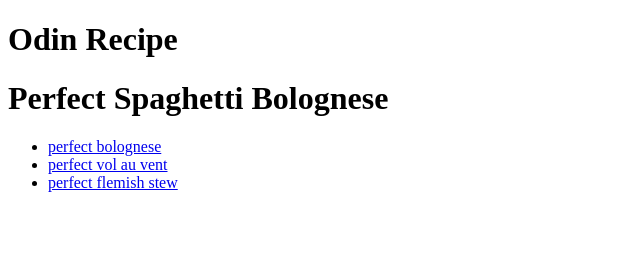
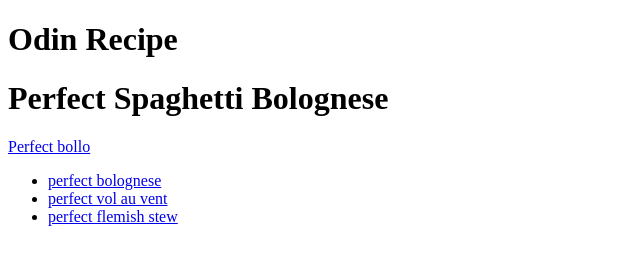
Before and after one commit to Nickolson0904/Odin_recipes, a plain HTML site: page index.html in a window 1280 px wide. Shown: the whole page, without its empty margins (0-640 px from the left). Drawn offline with Linux system fonts and the light colour scheme.

Commit message:
all input is ready to push

```diff
--- a/index.html
+++ b/index.html
@@ -9,7 +9,7 @@
 <body>
 <h1>Odin Recipe</h1>
 <h1>Perfect Spaghetti Bolognese</h1>
-<a href="recipes/perfectbollo.html> Perfect bollo" </a>
+<a href="recipes/perfectbollo.html">Perfect bollo</a>
 
 <p><ul>
 <li><a href="recipes/perfectbollo.html">perfect bolognese</a></li>
```
